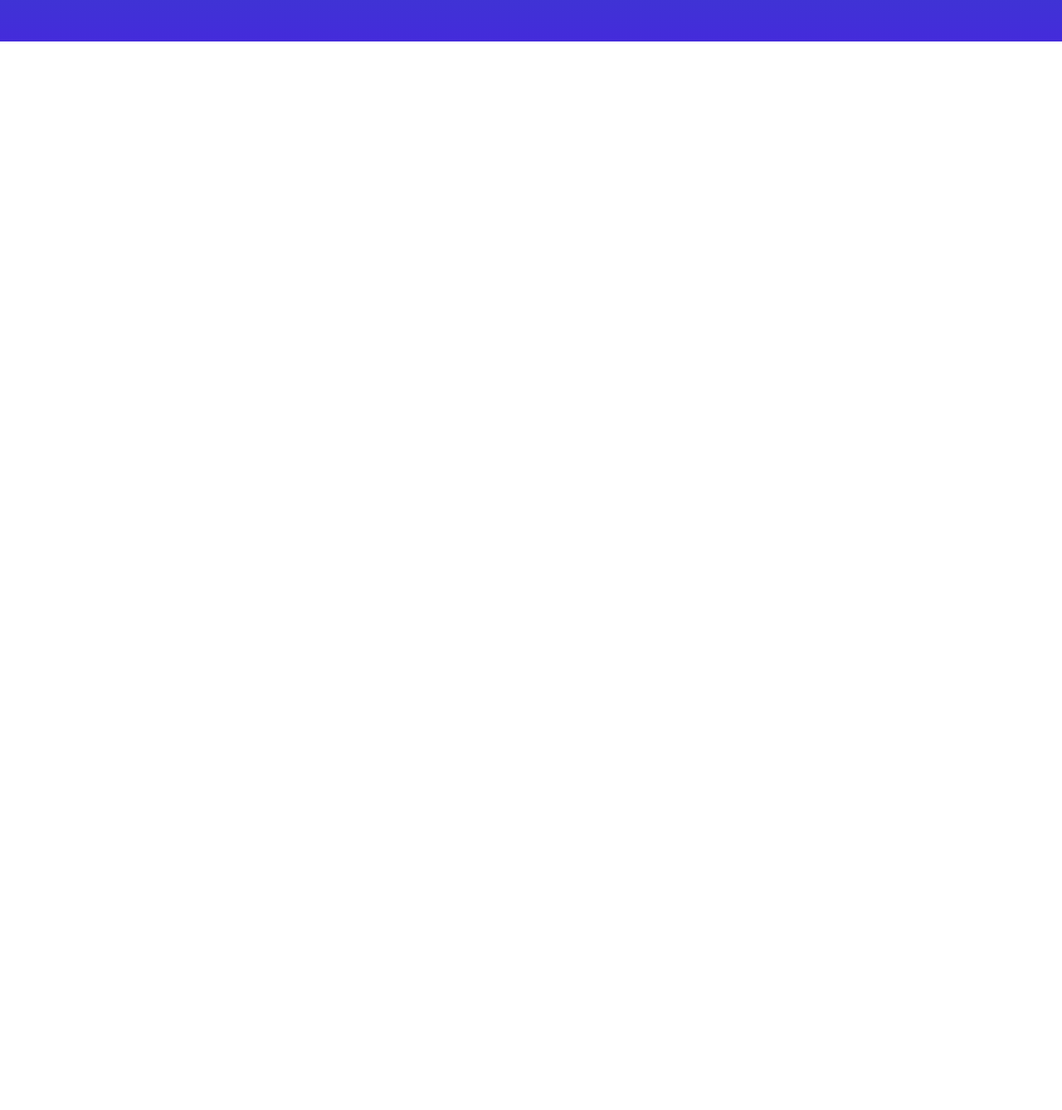
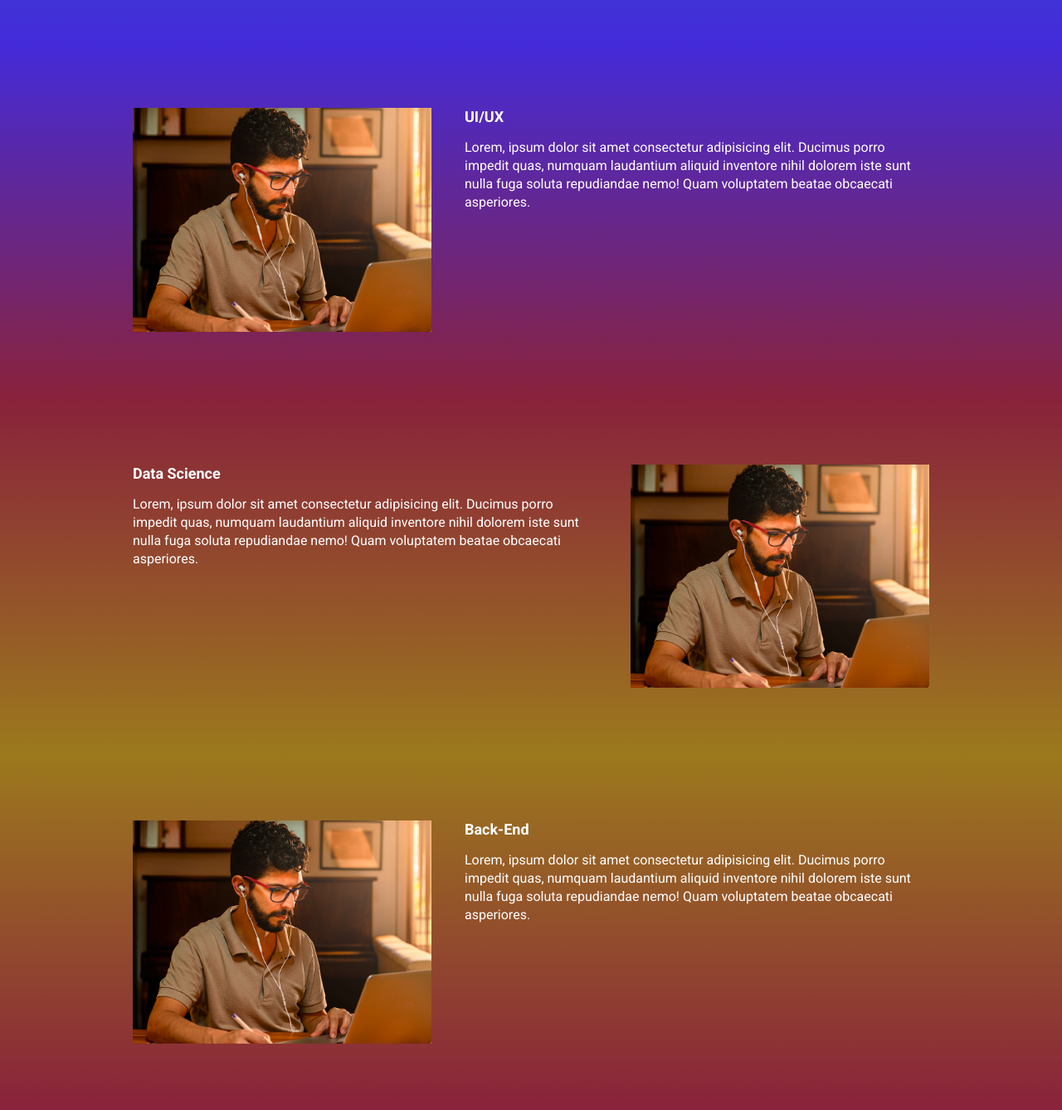
Before and after one commit to Jaktung/ebac_tech_talks, a website built with Parcel: page src/index.html in a window 1280 px wide. Shown: the part 940-2278 px from the top of the page at 83% size. Before the commit the page ends 990 px from the top, so only its background shows below. Built offline with nearby package versions, Linux system fonts and the light colour scheme.

Commit message:
erro nos fades

```diff
--- a/src/index.html
+++ b/src/index.html
@@ -7,6 +7,7 @@
     <link rel="preconnect" href="https://fonts.googleapis.com">
     <link rel="preconnect" href="https://fonts.gstatic.com" crossorigin>
     <link href="https://fonts.googleapis.com/css2?family=Roboto:ital,wght@0,100;0,300;0,400;0,500;0,700;0,900;1,100;1,300;1,400;1,500;1,700;1,900&display=swap" rel="stylesheet">
+    <link rel="stylesheet" href="https://unpkg.com/aos@next/dist/aos.css" />
     <link rel="stylesheet" href="./styles/main.scss">
 </head>
 <body>
@@ -38,8 +39,8 @@
         </div>
     </header>
 
-    <section class="event event--frontend">
-        <div class="container">
+    <section class="event event--frontend" >
+        <div class="container" data-aos="fade-right">
             <div class="event__detail">
                 <h2 class="event__detail__title">Front-end</h2>
                 <p class="event__detail__description">
@@ -49,8 +50,41 @@
             <img class="event__image" src="./images/frontend.png" alt="Front-end">
         </div>
     </section>
+    <section class="event event--ui-ux event--image-left">
+        <div class="container" data-aos="fade-left">
+            <div class="event__detail">
+                <h2 class="event__detail__title">UI/UX</h2>
+                <p class="event__detail__description">
+                    Lorem, ipsum dolor sit amet consectetur adipisicing elit. Ducimus porro impedit quas, numquam laudantium aliquid inventore nihil dolorem iste sunt nulla fuga soluta repudiandae nemo! Quam voluptatem beatae obcaecati asperiores.
+                </p>
+            </div>
+            <img class="event__image" src="./images/frontend.png" alt="Front-end">
+        </div>
+    </section>
+    <section class="event event--data-science">
+        <div class="container">
+            <div class="event__detail">
+                <h2 class="event__detail__title">Data Science</h2>
+                <p class="event__detail__description">
+                    Lorem, ipsum dolor sit amet consectetur adipisicing elit. Ducimus porro impedit quas, numquam laudantium aliquid inventore nihil dolorem iste sunt nulla fuga soluta repudiandae nemo! Quam voluptatem beatae obcaecati asperiores.
+                </p>
+            </div>
+            <img class="event__image" src="./images/frontend.png" alt="Front-end">
+        </div>
+    </section>
+    <section class="event event--backend event--image-left">
+        <div class="container">
+            <div class="event__detail">
+                <h2 class="event__detail__title">Back-End</h2>
+                <p class="event__detail__description">
+                    Lorem, ipsum dolor sit amet consectetur adipisicing elit. Ducimus porro impedit quas, numquam laudantium aliquid inventore nihil dolorem iste sunt nulla fuga soluta repudiandae nemo! Quam voluptatem beatae obcaecati asperiores.
+                </p>
+            </div>
+            <img class="event__image" src="./images/frontend.png" alt="Front-end">
+        </div>
+    </section>
 
-
+    <script src="https://unpkg.com/aos@next/dist/aos.js"></script>
     <script src="./scripts/main.js"></script>
 </body>
 </html>
--- a/src/scripts/main.js
+++ b/src/scripts/main.js
@@ -0,0 +1 @@
+AOS.init();
--- a/src/styles/_event.scss
+++ b/src/styles/_event.scss
@@ -8,7 +8,7 @@
         background-image: linear-gradient(variables.$blue1, variables.$blue2);
     }
 
-    &--ux-ui {
+    &--ui-ux {
         background-image: linear-gradient(variables.$blue2, variables.$pink);
     }
 
@@ -20,8 +20,15 @@
         background-image: linear-gradient(variables.$yellow, variables.$pink);
     }
 
+    &--image-left{
+        .container{
+            flex-direction: row-reverse;
+        }
+    }
+
     .container{
         display: flex;
+        gap: 40px;
     }
 
     &__image {
@@ -29,8 +36,6 @@
     }
 
     &__detail {
-        margin-right: 40px;
-
         &__title{
             font-size: 18px;
             font-weight: bold;
```
